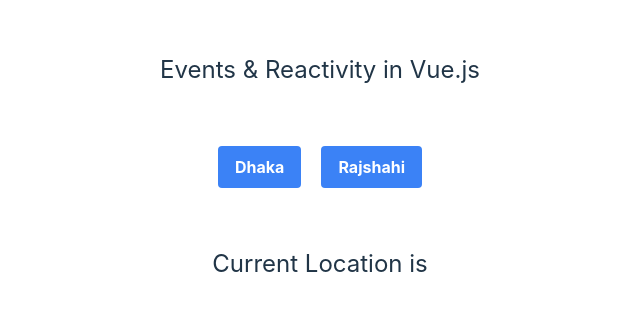
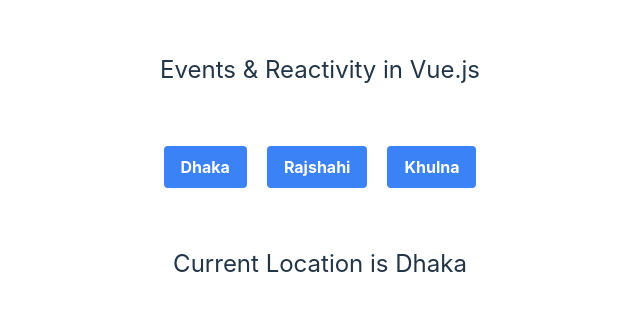
Before and after one commit to blackAdamCambodia/vue-event, a Vue app: page / in a window 1280 px wide. Shown: the part 233-544 px from the top of the page, without its empty margins (320-960 px from the left). Built offline with nearby package versions, Linux system fonts and the light colour scheme.

Commit message:
here we show  how to work reactive in a object and change data

```diff
--- a/src/App.vue
+++ b/src/App.vue
@@ -1,10 +1,15 @@
 <script setup>
-import {ref} from 'vue'
-// if you want reactive single value you can use ref
-const location= ref ()
-function changeLocation(newLocation){
-// if you want update single data you write(.value )
-    location.value = newLocation
+import {ref, reactive} from "vue";
+const location = reactive (
+  {
+  name:"Dhaka",
+  weather: "Sunny"
+}
+)
+
+function changeLocation (newLocation) {
+  location.name = newLocation
+
 }
 </script>
 
@@ -12,14 +17,17 @@
   <section class="container mx-auto flex items-center flex-col">
     <h1 class="text-center text-2xl py-10">Events & Reactivity in Vue.js</h1>
     <div class="container mx-auto flex space-x-5 justify-center m-5">
-            <button @click= "changeLocation('Dhaka')" class="bg-blue-500 hover:bg-blue-700 text-white font-bold py-2 px-4 rounded">
+      <button @click="changeLocation('Dhaka')" class="bg-blue-500 hover:bg-blue-700 text-white font-bold py-2 px-4 rounded">
         Dhaka
       </button>
-            <button @click ="changeLocation('Rajshahi')" class="bg-blue-500 hover:bg-blue-700 text-white font-bold py-2 px-4 rounded" >
+      <button @click="changeLocation('Rajshahi')"  class="bg-blue-500 hover:bg-blue-700 text-white font-bold py-2 px-4 rounded">
         Rajshahi
       </button>
+      <button @click="changeLocation('Khulna')" class="bg-blue-500 hover:bg-blue-700 text-white font-bold py-2 px-4 rounded">
+        Khulna
+      </button>
     </div>
-        <h1 class="text-2xl m-10">Current Location is {{ location }}</h1>
+    <h1 class="text-2xl m-10">Current Location is {{ location.name }}</h1>
   </section>
 </template>
 
```
Also changed, not shown: markUp.html (+11 -8 lines). Lines whose indentation alone changed are shown as unchanged.
